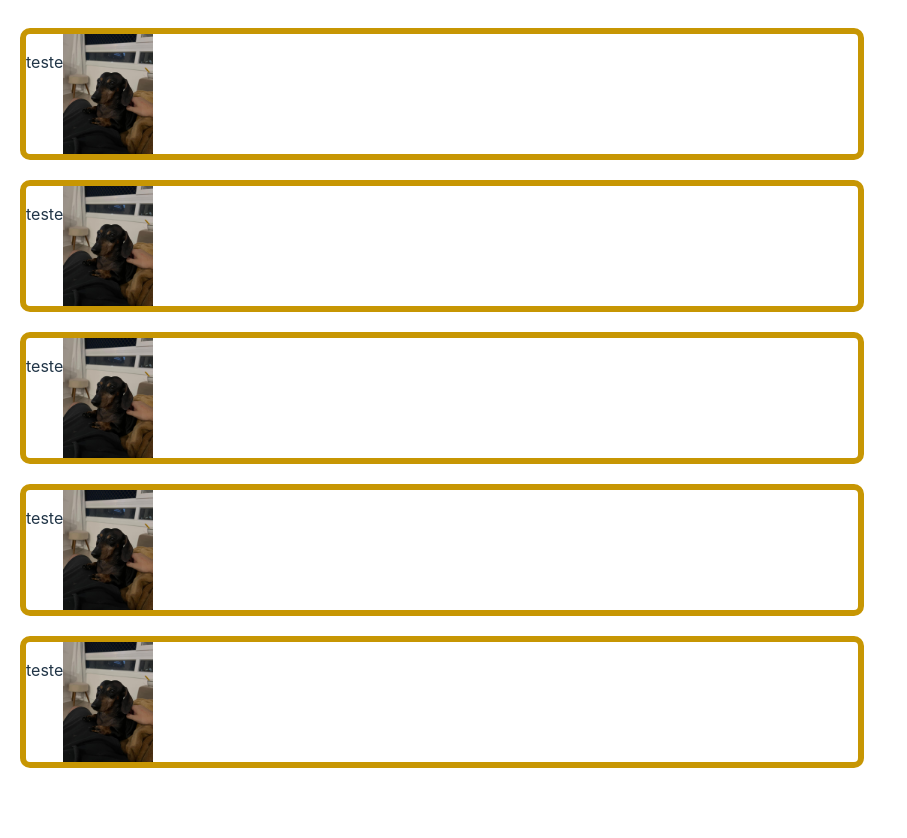
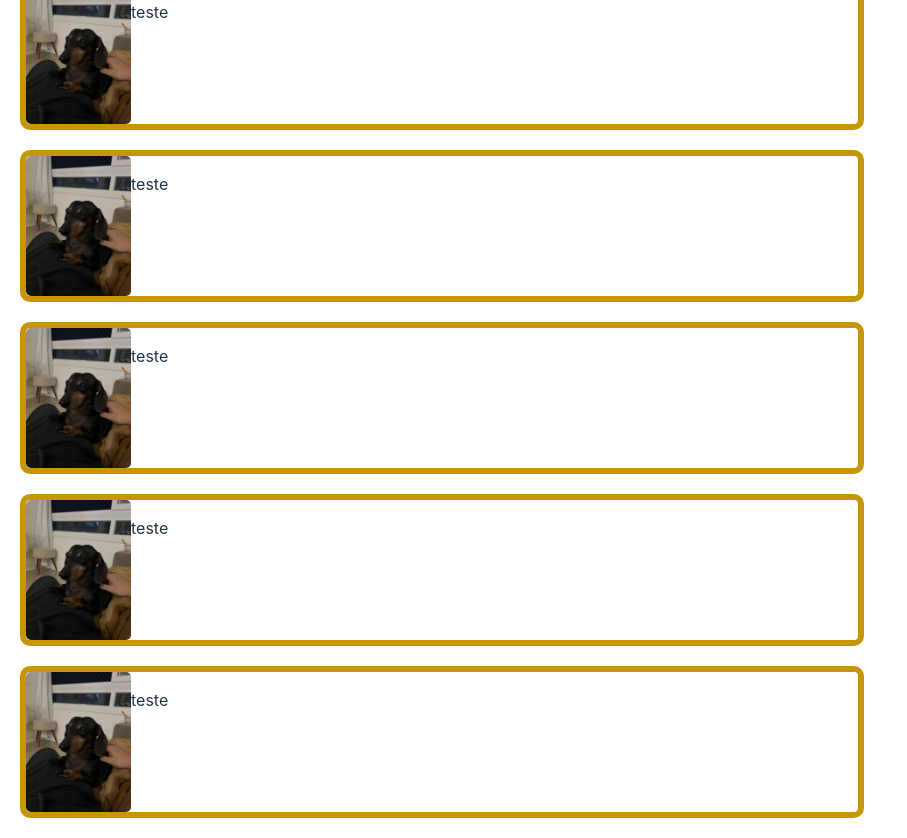
Before and after one commit to LeonardoBertolettii/entradacoliseu, a React (Vite) app: page / in a window 1280 px wide. Shown: the whole page, without its empty margins (0-907 px from the left). Before the commit the page ends 800 px from the top, so only its background shows below. Built offline with nearby package versions, Linux system fonts and the light colour scheme.

Commit message:
Ajustando proporções

```diff
--- a/src/App.css
+++ b/src/App.css
@@ -1,5 +1,5 @@
 html, body {
-    width: 100%;
+    max-width: 100%;
     height: 100%;
     background-color: white;
 }
@@ -8,4 +8,5 @@ html, body {
   margin-top: 15px;
   box-sizing: border-box;
   background-color: white;
+  width: 65vw;
 }
--- a/src/components/Card.css
+++ b/src/components/Card.css
@@ -2,9 +2,14 @@
     display: flex;
     flex-direction: row;
     border-radius: 10px;
-    height: 120px;
-    width: 65vw;
+    width: 100%;
     border: 6px solid #C79603;
     margin-left: 20px;
     margin-bottom: 20px;
 }
+.card img {
+    max-width: 100%; /* Garante que a imagem não ultrapasse a largura do card */
+    height: 140px;    /* Mantém a proporção da imagem */
+    border-radius: 5px; /* Opcional: para bordas arredondadas */
+
+  }
--- a/src/components/Card.tsx
+++ b/src/components/Card.tsx
@@ -4,8 +4,8 @@ import ted2 from '../assets/imagens/Passione/ted2.jpeg';
 function Card() {
 return(
     <div className="card">
+        <img src={ted2} alt='erro'></img>
         <p>teste</p>
-        <img src={ted2} alt='erro'></img>
     </div>
 )
 }
```
